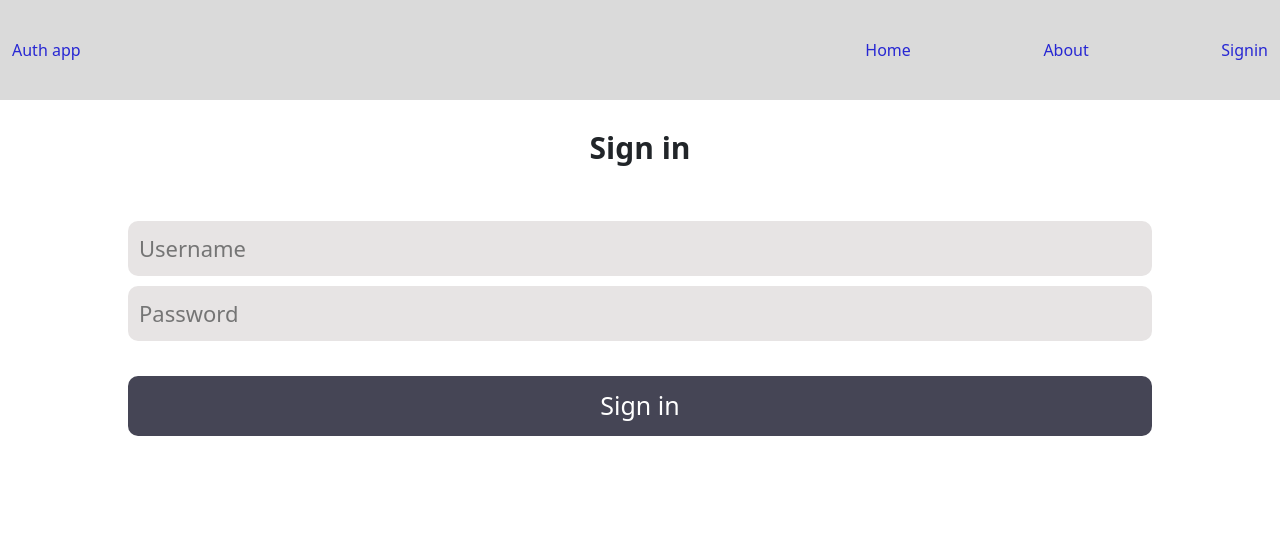
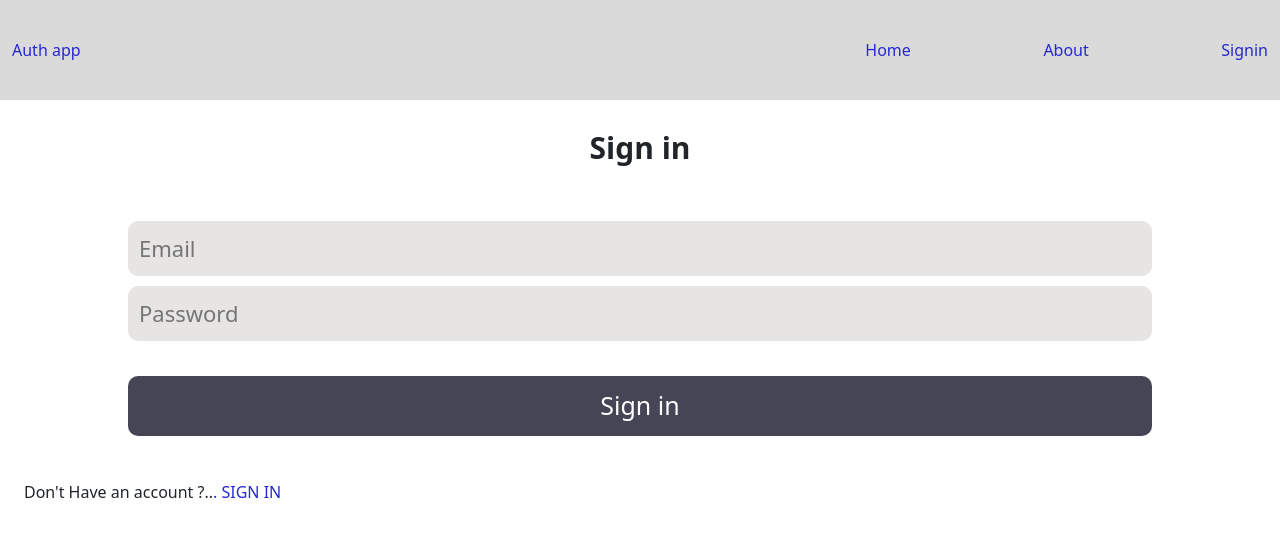
Before and after one commit to osos0/Auth-App-redux, a React (Create React App) app in the folder client/: page /signin in a window 1280 px wide. Shown: the top 536 px of the page. Built offline with nearby package versions, Linux system fonts and the light colour scheme.

Commit message:
add usenavigation to signin page

```diff
--- a/client/src/pages/Signin.js
+++ b/client/src/pages/Signin.js
@@ -1,29 +1,46 @@
 import React, { useState } from "react";
 import axios from "axios";
+import { Link, useNavigate } from "react-router-dom";
 
 const Signin = () => {
   const [valueSignin, setValueSignin] = useState({});
+  const [error, setError] = useState(false);
+  const [loading, setLoading] = useState(false);
+
+  const navigate = useNavigate();
 
   const handelsignin = (e) => {
     setValueSignin({ ...valueSignin, [e.target.id]: e.target.value });
   };
 
-  console.log(valueSignin);
+  // console.log(valueSignin);
 
   const handelSubmite = async (e) => {
     e.preventDefault();
     try {
-      await axios.post("http://localhost:5000/api/user/signin", valueSignin);
-    } catch (error) {}
+      setLoading(true);
+      const fetchres = await axios.post(
+        "http://localhost:5000/api/user/signin",
+        valueSignin
+      );
+      setLoading(false);
+
+      // condition of navigate to home page
+      if (!fetchres.data.message) navigate("/");
+      else window.alert(`${fetchres.data.message}`);
+    } catch (error) {
+      setLoading(false);
+      setError(false);
+    }
   };
   return (
     <>
       <h3>Sign in</h3>
       <form onSubmit={handelSubmite}>
         <input
-          id="username"
-          type="text"
-          placeholder="Username"
+          id="email"
+          type="email"
+          placeholder="Email"
           onChange={handelsignin}
         />
         <input
@@ -32,8 +49,12 @@ const Signin = () => {
           placeholder="Password"
           onChange={handelsignin}
         />
-        <button>Sign in</button>
+        <button disabled={error}>{loading ? "Loading..." : "Sign in"}</button>
       </form>
+      <div className="d-flex p-4 ">
+        <div>Don't Have an account ?..</div>
+        <Link to="/signup">. SIGN IN</Link>
+      </div>
     </>
   );
 };
--- a/client/src/pages/Singup.js
+++ b/client/src/pages/Singup.js
@@ -1,4 +1,5 @@
 import React, { useState } from "react";
+// import { Link } from "react-router-dom";
 import { Link } from "react-router-dom";
 import axios from "axios";
 
@@ -6,11 +7,12 @@ const Singup = () => {
   const [valueSignup, setValueSignup] = useState({});
   const [error, setError] = useState(false);
   const [loading, setLoading] = useState(false);
+
   // creating an object to post it in mongo DB
   const handelsignvalue = (e) => {
     setValueSignup({ ...valueSignup, [e.target.id]: e.target.value });
   };
-  // console.log(valueSignup);
+  console.log(valueSignup);
 
   const handelSubmite = async (e) => {
     e.preventDefault();
```
Also changed, not shown: 1 other file (tests, documents, lock files or other folders).
